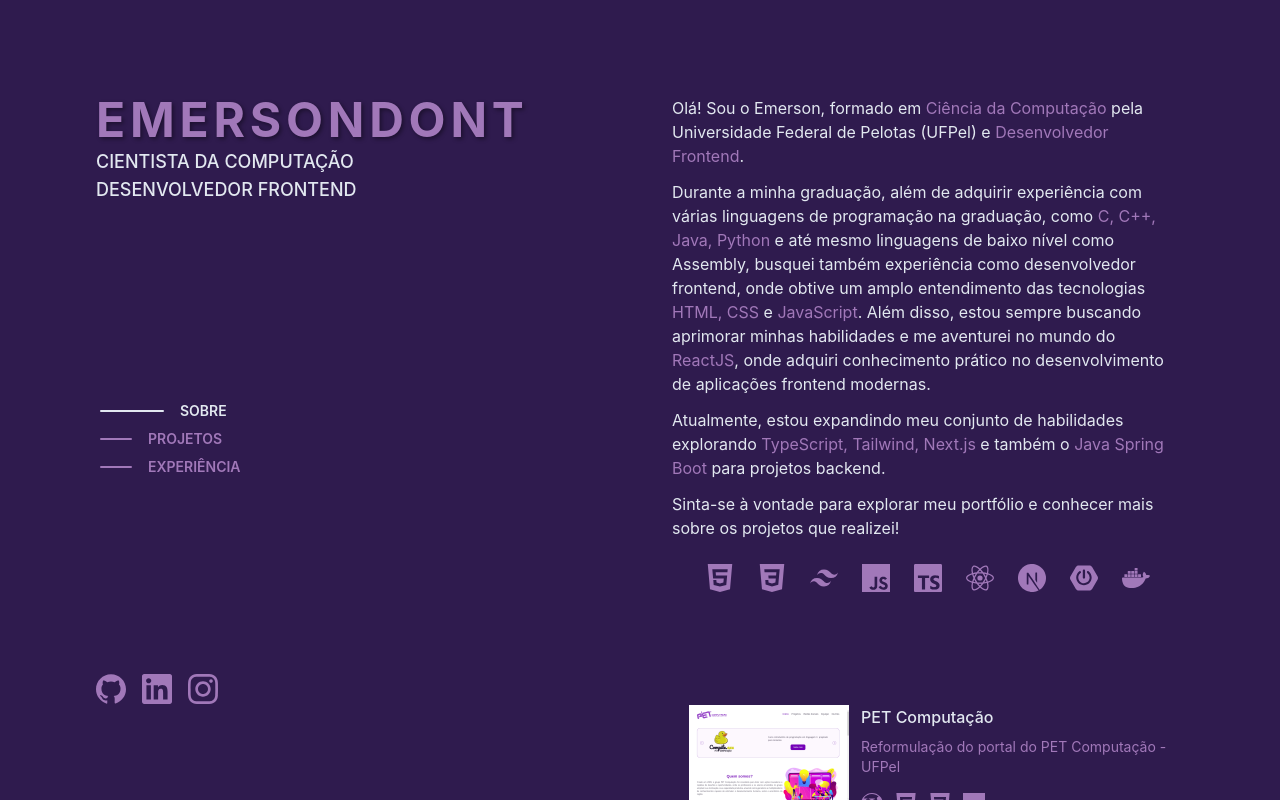
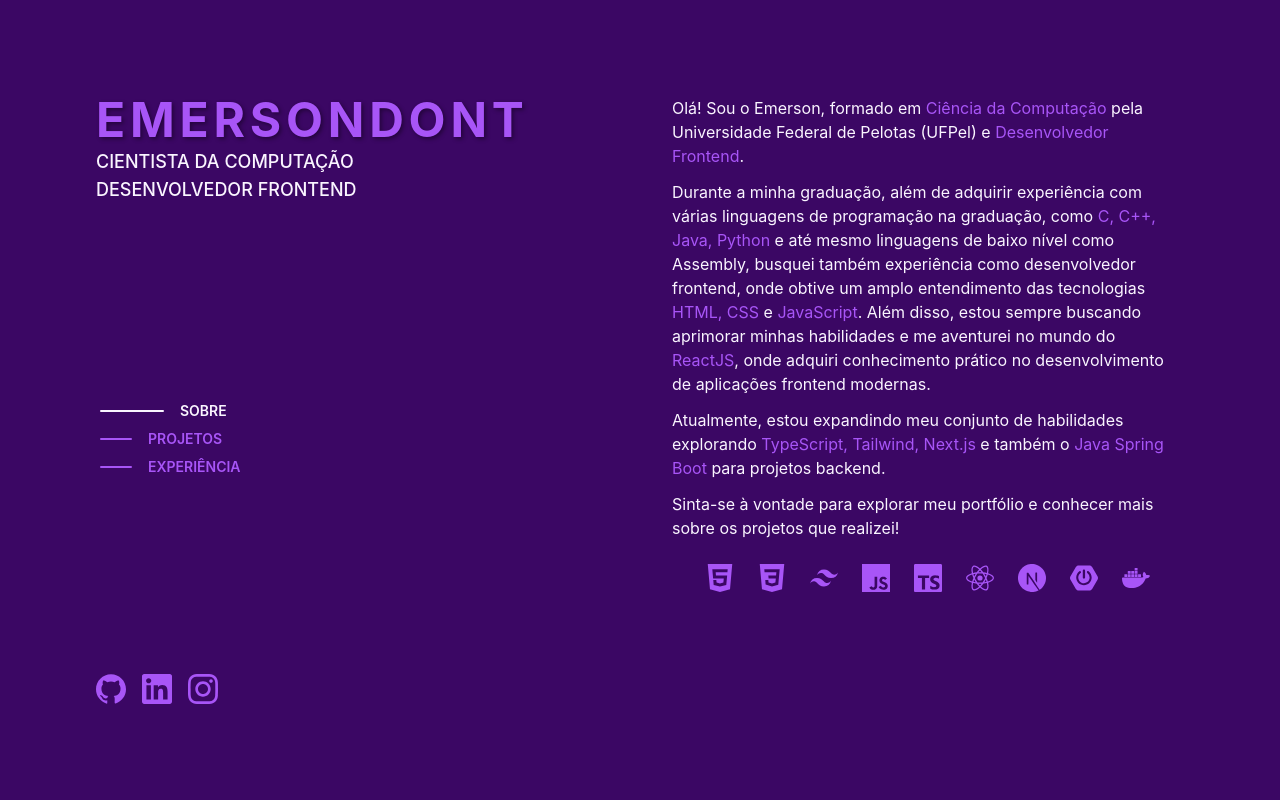
Before and after one commit to emersondont/portfolio, a Next.js app: page / in a window 1280 px wide. Built offline with nearby package versions, Linux system fonts and the light colour scheme; no server answers.

Commit message:
refactor: update colors style

```diff
--- a/src/components/card.tsx
+++ b/src/components/card.tsx
@@ -30,7 +30,7 @@ export default function Card(props: Props) {
 				<h1 className="text-base font-medium text-primary mb-2">
 					{props.title}
 				</h1>
-				<p className="text-sm text-secondary">
+				<p className="text-sm text-tertiary">
 					{props.description}
 				</p>
 				<div className="text-secondary flex gap-3 mt-4 flex-wrap">
--- a/src/components/layout.tsx
+++ b/src/components/layout.tsx
@@ -1,10 +1,9 @@
-import React, { ReactNode, useEffect, useContext, useRef } from 'react';
+import React, { ReactNode, useEffect, useContext } from 'react';
 import { MenuContext } from "@/context/menuContext";
 import Menu from './menu'
 import Links from './links';
 import Emersondont from './emersondont';
 import { sections } from '../pages/index';
-import BackgroundHome from './backgroundHome'
 
 interface Props {
 	children: ReactNode
@@ -45,7 +44,7 @@ export default function Layout(props: Props) {
 	return (
 		<main className="
 		flex flex-col items-center font-Inter h-screen w-full
-		md:flex-row bg-background
+		md:flex-row bg-background backdrop-blur
 		">
 			{/* <BackgroundHome /> */}
 			<section className='
--- a/src/components/sections/about.tsx
+++ b/src/components/sections/about.tsx
@@ -23,7 +23,9 @@ export default function About(props: Props) {
 			id={props.id}
 			className="
 			flex flex-col pt-8 gap-6
-			sm:pt-24"
+			sm:pt-24
+			lg:min-h-full
+			"
 			ref={aboutRef}
 		>
 			<div className='
--- a/src/styles/globals.css
+++ b/src/styles/globals.css
@@ -7,7 +7,6 @@
 
 body {
   color: #E2E8F0;
-  background: #2f1b4e;
   font-family: 'Inter', sans-serif;
 }
 
--- a/tailwind.config.js
+++ b/tailwind.config.js
@@ -11,10 +11,11 @@ module.exports = {
         'Inter': ['Inter', 'sans-serif']
       },
       colors: {
-        primary: '#E2E8F0',
-        secondary: '#a178b9',
-        background: '#2f1b4e',
-        blur: 'rgba(255,255,255,0.05)'
+        primary: '#faf5ff',
+        secondary: '#a855f7',
+        tertiary: '#c084fc',
+        background: '#3b0764',
+        blur: 'rgba(88,28,135,0.5)'
       }
     },
   },
```
Also changed, not shown: public/img/Portfolio.png.
